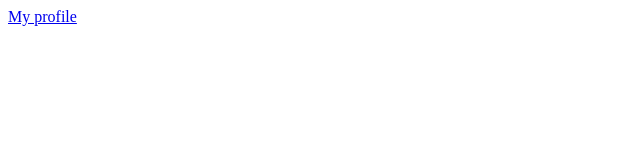
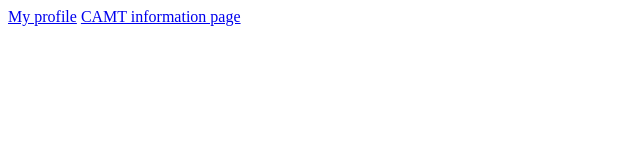
Before and after one commit to kirana-prit/Lab033, a plain HTML site: page index.html in a window 1280 px wide. Shown: the whole page, without its empty margins (0-640 px from the left). Drawn offline with Linux system fonts and the light colour scheme.

Commit message:
Add CAMT information link

```diff
--- a/index.html
+++ b/index.html
@@ -5,5 +5,6 @@
     </head>
     <body>
         <a href="/profile.html">My profile</a>
+        <a href="https://camt.cmu.ac.th/index.php/th/">CAMT information page</a>
     </body>
 </html>
```
